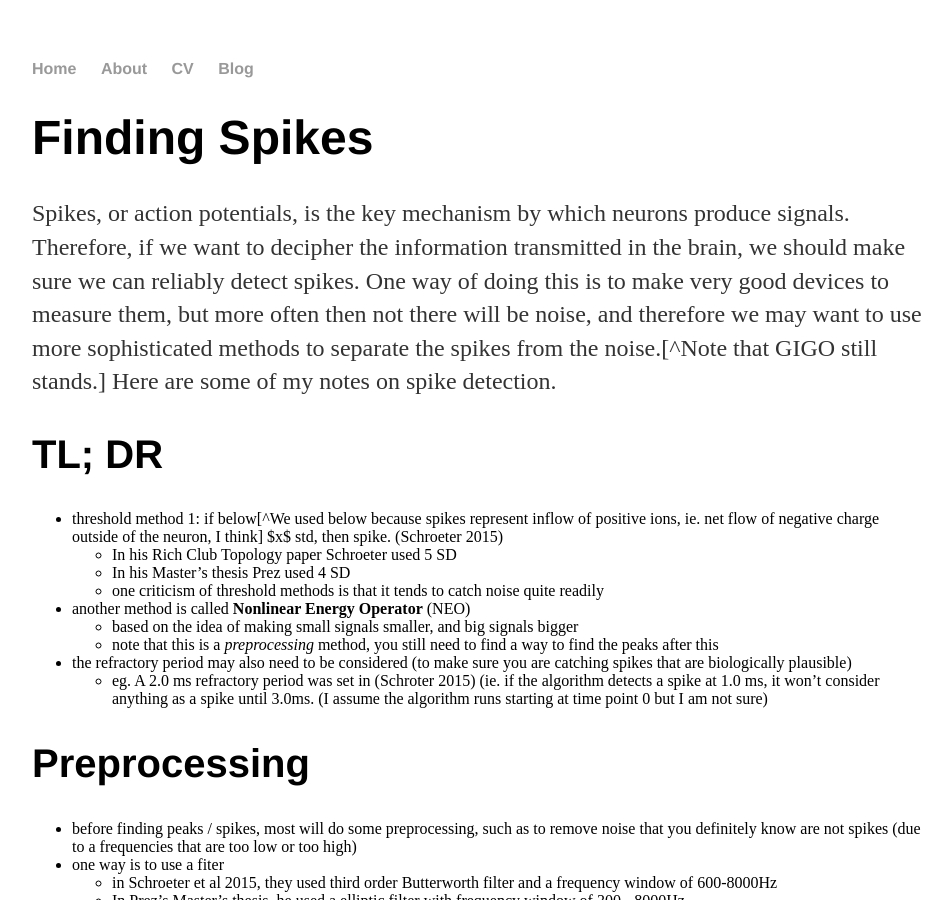
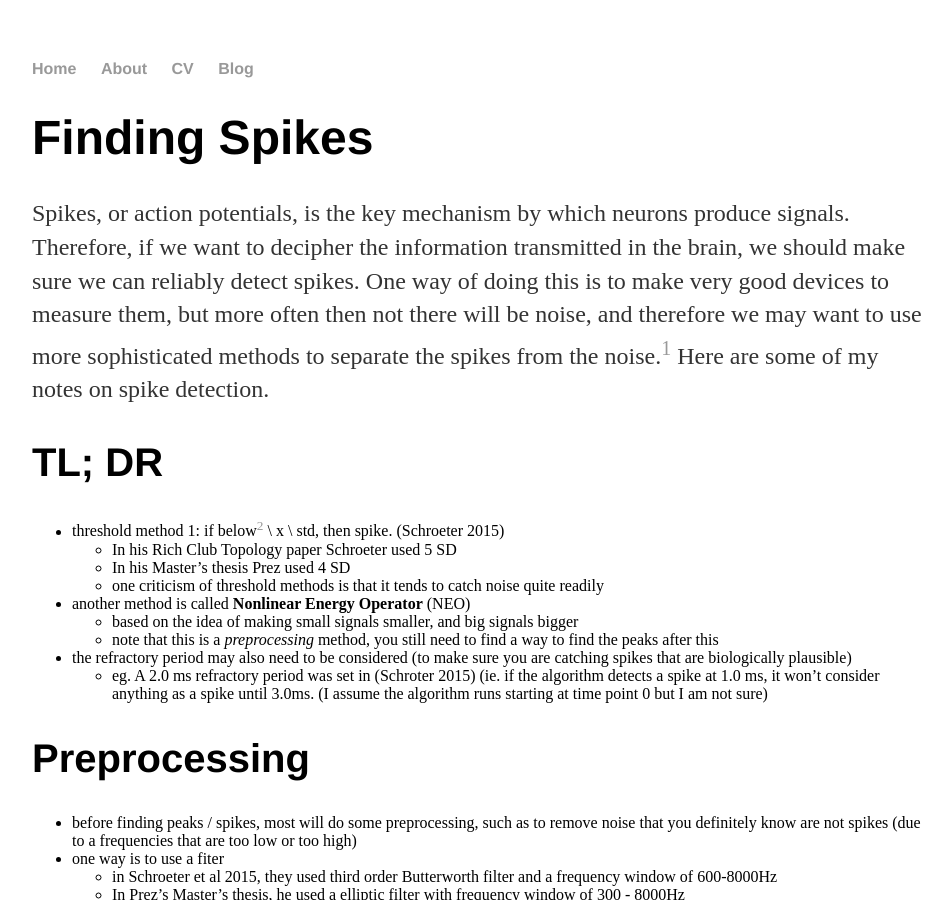
Before and after one commit to Timothysit/oldWebsite, a Jekyll site: the page built from _posts/2017-11-09-Finding-Spikes.md, in a window 1280 px wide and 900 px high. Shown: the whole window, without its empty margins (160-1112 px from the left). Built offline with Jekyll 4.4.1, drawn with Linux system fonts in a browser that asks for light colours; our own code applies the rules of GitHub Pages for plain Markdown files; some of the changed text lies outside the part shown.

Commit message:
Update 2017-11-09-Finding-Spikes.md

```diff
--- a/_posts/2017-11-09-Finding-Spikes.md
+++ b/_posts/2017-11-09-Finding-Spikes.md
@@ -5,11 +5,13 @@
 
 # Finding Spikes
 
-Spikes, or action potentials, is the key mechanism by which neurons produce signals. Therefore, if we want to decipher the information transmitted in the brain, we should make sure we can reliably detect spikes. One way of doing this is to make very good devices to measure them, but more often then not there will be noise, and therefore we may want to use more sophisticated methods to separate the spikes from the noise.[^Note that GIGO still stands.] Here are some of my notes on spike detection.
+Spikes, or action potentials, is the key mechanism by which neurons produce signals. Therefore, if we want to decipher the information transmitted in the brain, we should make sure we can reliably detect spikes. One way of doing this is to make very good devices to measure them, but more often then not there will be noise, and therefore we may want to use more sophisticated methods to separate the spikes from the noise.[^1] Here are some of my notes on spike detection.
+
+[^1]: Note that GIGO still stands.
 
 ## TL; DR
 
-- threshold method 1: if below[^We used below because spikes represent inflow of positive ions, ie. net flow of negative charge outside of the neuron, I think] $x$ std, then spike. (Schroeter 2015)
+- threshold method 1: if below[^2] \\ x \\ std, then spike. (Schroeter 2015)
   + In his Rich Club Topology paper Schroeter used 5 SD
   + In his Master's thesis Prez used 4 SD
   + one criticism of threshold methods is that it tends to catch noise quite readily
@@ -19,6 +21,7 @@
 - the refractory period may also need to be considered (to make sure you are catching spikes that are biologically plausible)
   + eg. A 2.0 ms refractory period was set in (Schroter 2015) (ie. if the algorithm detects a spike at 1.0 ms, it won't consider anything as a spike until 3.0ms. (I assume the algorithm runs starting at time point 0 but I am not sure)
 
+[^2]: We used below because spikes represent inflow of positive ions, ie. net flow of negative charge outside of the neuron, I think
 
 ## Preprocessing
 
```
